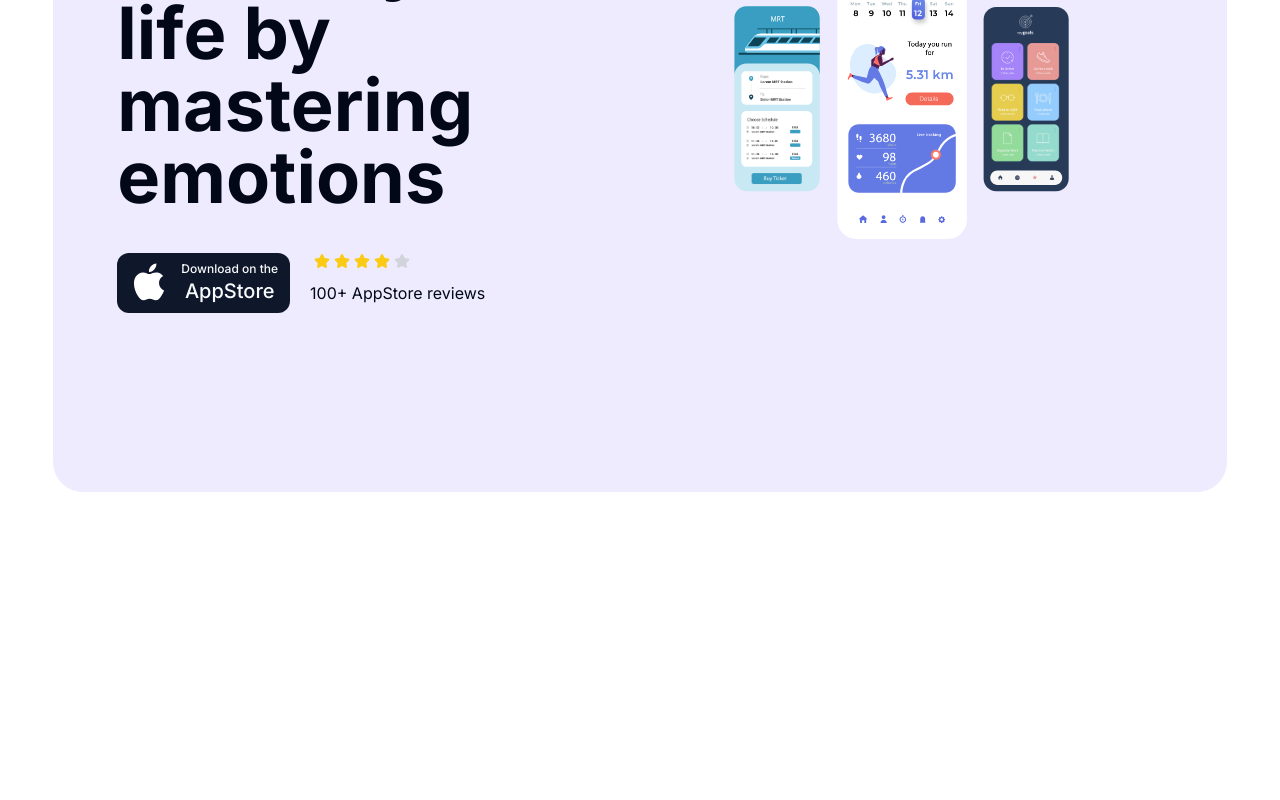
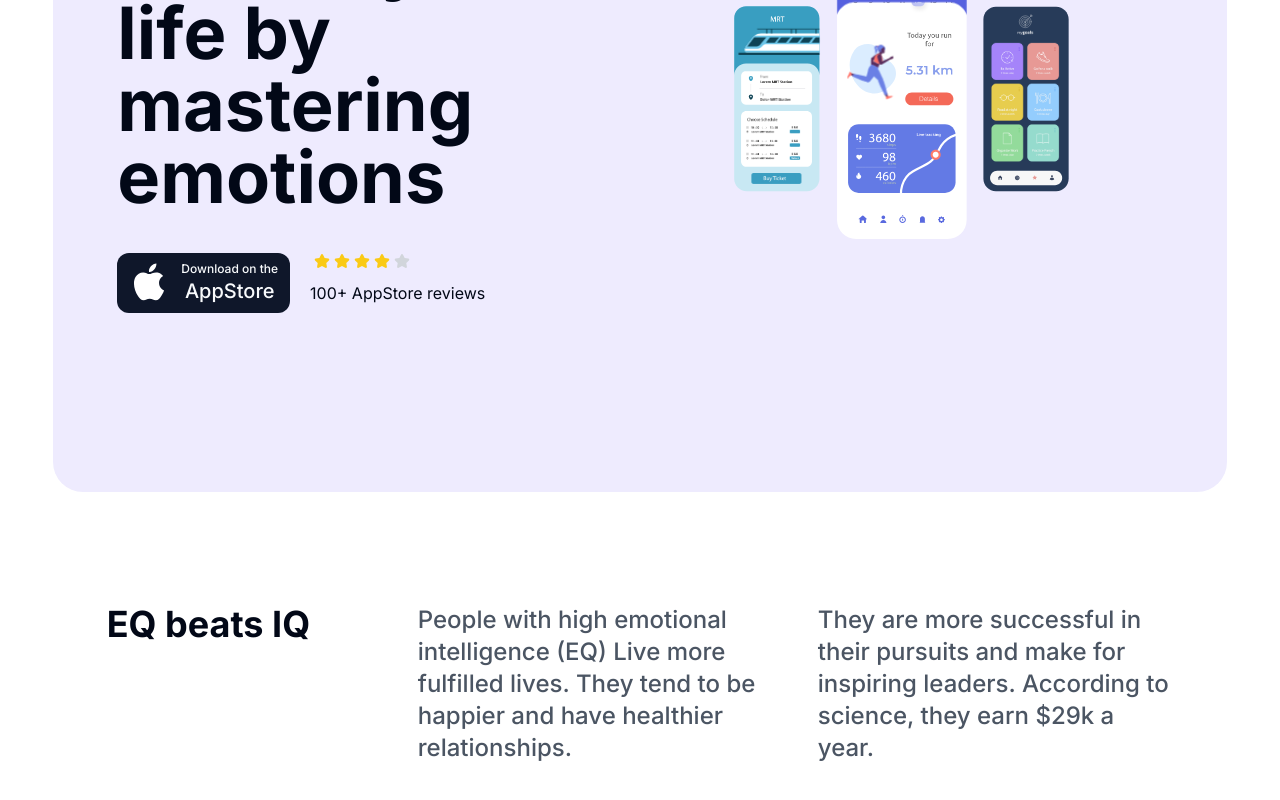
Before and after one commit to NikhilKD/density_exchange, a Next.js app: page / in a window 1280 px wide. Shown: the part 340-1140 px from the top of the page. Before the commit the page ends 944 px from the top, so only its background shows below. Built offline with nearby package versions, Linux system fonts and the light colour scheme.

Commit message:
Fact Component

```diff
--- /dev/null
+++ b/app/components/Fact.tsx
@@ -0,0 +1,19 @@
+import React from 'react'
+
+const Fact = () => {
+  return (
+    <>
+        <div className='pb-28 flex justify-center'>
+            <div className='w-10/12 max-w-[1400px] rounded-[30px] h-[90vh] max-h-[700px]'>
+                <div className="flex justify-between">
+                    <div className='basis-3/12 text-4xl font-bold'>EQ beats IQ</div>
+                    <div className='basis-4/12 text-2xl font-medium text-gray-600'>People with high emotional intelligence (EQ) Live more fulfilled lives. They tend to be happier and have healthier relationships.</div>
+                    <div className='basis-4/12 text-2xl font-medium text-gray-600'>They are more successful in their pursuits and make for inspiring leaders. According to science, they earn $29k a year.</div>
+                </div>
+            </div>
+        </div>
+    </>
+  )
+}
+
+export default Fact
--- a/app/components/Hero.tsx
+++ b/app/components/Hero.tsx
@@ -3,8 +3,7 @@ import React from 'react'
 import HeroAnimation from '../animations/mobile.json'
 import { useLottie } from "lottie-react";
 import { Button } from "@/components/ui/button"
-import Image from 'next/image'
-import { Alert } from "flowbite-react";
+
 const Hero = () => {
     const options = {
         animationData: HeroAnimation,
@@ -13,7 +12,7 @@ const Hero = () => {
     const { View } = useLottie(options);
   return (
     <div className='py-28 flex justify-center'>
-        <div className='w-11/12 max-w-[1400px] rounded-[30px] h-[90vh] max-h-700px p-16 bg-[#eeebfe]'>
+        <div className='w-11/12 max-w-[1400px] rounded-[30px] h-[90vh] max-h-[800px] p-16 bg-[#eeebfe]'>
             <div className='flex'>
                 <div className='basis-6/12 flex flex-col justify-center'>
                     <div className='text-xl font-semibold pb-4'>Ahead app</div>
--- a/app/page.tsx
+++ b/app/page.tsx
@@ -1,12 +1,14 @@
 import Image from 'next/image'
 import Header from './components/Header'
 import Hero from './components/Hero'
+import Fact from './components/Fact'
 
 export default function Home() {
   return (
     <>
       <Header />
       <Hero/>
+      <Fact />
     </>
   )
 }
```
